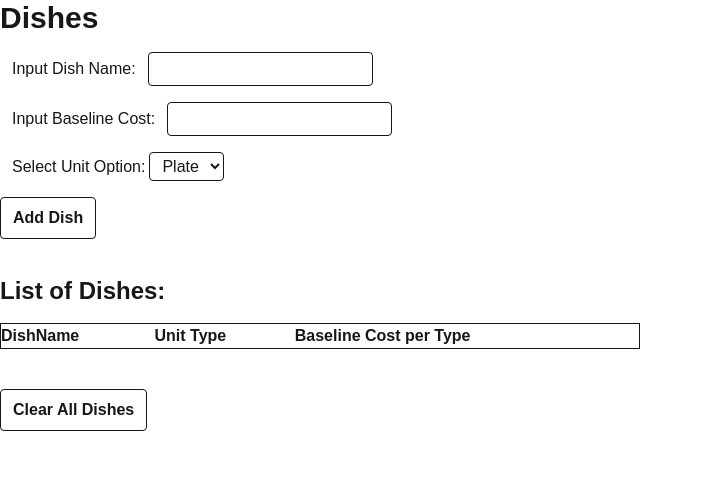
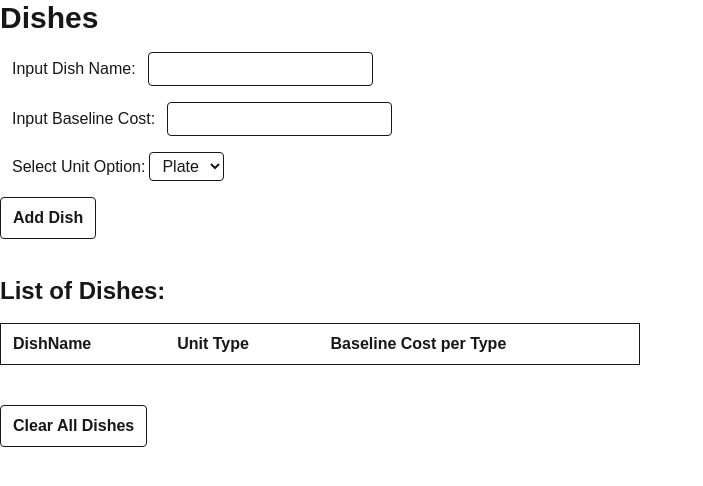
Before and after one commit to dokuritsu/catering-costs, a Next.js app: page /dishes in a window 1280 px wide. Shown: the top 486 px of the page, without its empty margins (0-703 px from the left). Built offline with nearby package versions, Linux system fonts and the light colour scheme.

Commit message:
Created an id for Dish type and updated Quote to utilize it

```diff
--- a/app/dishes/page.tsx
+++ b/app/dishes/page.tsx
@@ -17,7 +17,10 @@ export default function Dishes(){
     useEffect(() => {
         const raw = localStorage.getItem(STORAGE_KEY);
         if(raw){
-            setDishes(JSON.parse(raw));
+            const parsed = JSON.parse(raw) as Dish[];
+            console.log("loaded dishes", parsed);
+            console.log("dish ids:", parsed.map(d => d.id))
+            setDishes(parsed);
         }
         setLoaded(true);
     }, []);
@@ -34,7 +37,7 @@ export default function Dishes(){
     function handleAddDish(){
         const costNum = Number(baselineCostPerUnit);
         if(costNum > 0 && dishName.trim() !== ""){
-            const newDish = {dishName: dishName.trim(), unitType: unitType, baselineCostPerUnit: costNum};
+            const newDish = {id: crypto.randomUUID(), dishName: dishName.trim(), unitType: unitType, baselineCostPerUnit: costNum};
             setDishes(prev => [...prev, newDish]);
             setDishName("");
             setbaselineCostPerUnit("");
@@ -62,16 +65,16 @@ export default function Dishes(){
         const rows = dishes.map(dish =>
             <DishRow
                 dish={dish}
-                key={dish.dishName}/>
+                key={dish.id}/>
         )
 
         return (
             <table className='mt-4 border w-full md:w-2/3 lg:w-1/2 border-white-600 rounded-md'>
-                <thead className='px-3 py-2 text-left border-b border-white-600 font-semibold'>
+                <thead>
                     <tr>
-                        <th>DishName</th>
-                        <th>Unit Type</th>
-                        <th>Baseline Cost per Type</th>
+                        <th className='px-3 py-2 text-left border-b border-white-600 font-semibold'>DishName</th>
+                        <th className='px-3 py-2 text-left border-b border-white-600 font-semibold'>Unit Type</th>
+                        <th className='px-3 py-2 text-left border-b border-white-600 font-semibold'>Baseline Cost per Type</th>
                     </tr>
                 </thead>
                 <tbody>{rows}</tbody>
--- a/app/quote/page.tsx
+++ b/app/quote/page.tsx
@@ -9,7 +9,8 @@ const QUOTES_KEY = "catering_quotes_v1";
 export default function Quote(){
     // State variables
     const [dishes, setDishes] = useState<Dish[]>([]);
-    const [selectedDishName, setSelectedDishName] = useState("");
+    const [selectedDishId, setSelectedDishId] = useState("");
+    // const [selectedDishName, setSelectedDishName] = useState("");
     const [quantity, setQuantity] = useState("1");
     const [laborHours, setLaborHours] = useState("0");
     const [laborRate, setLaborRate] = useState("20");
@@ -24,13 +25,14 @@ export default function Quote(){
     const [savedQuotes, setSavedQuotes] = useState<Quote[]>([]);
 
     // Simplify
+    console.log(dishes.map(d=> d.id));
     const options = dishes.map(d =>
-        <option value={d.dishName} key={d.dishName}>{d.dishName}</option>
+        <option value={d.id} key={d.id}>{d.dishName}</option>
     )
     const qtyNum = Number(quantity)
 
     // Additional calculations
-    const selectedDish = dishes.find(d => d.dishName === selectedDishName)
+    const selectedDish = dishes.find(d => d.id === selectedDishId)
     const estimatedDishCost = selectedDish ? selectedDish.baselineCostPerUnit * qtyNum : 0
     const laborCost = Number(laborHours) * Number(laborRate)
     const overheadCost = Number(packagingCost) + Number(deliveryCost) + Number(miscCost)
@@ -51,7 +53,7 @@ export default function Quote(){
             const parsed = JSON.parse(raw) as Dish[];
             setDishes(parsed);
             if(parsed.length > 0){
-                setSelectedDishName(parsed[0].dishName);
+                setSelectedDishId(parsed[0].id);
             }
         }
     }, []);
@@ -71,8 +73,9 @@ export default function Quote(){
             // Create new Quote
             const newQuote = {
                 id: quoteId,
+                dishId: selectedDishId,
                 savedAt: new Date().toISOString(),
-                dishName: selectedDishName,
+                dishName: selectedDish?.dishName ?? "",
                 quantity: qtyNum,
                 laborHours: Number(laborHours),
                 laborRate: Number(laborRate),
@@ -106,7 +109,7 @@ export default function Quote(){
     }
 
     function handleLoadQuote(quote: Quote){
-        setSelectedDishName(quote.dishName);
+        setSelectedDishId(quote.dishId);
         setQuantity(String(quote.quantity));
         setLaborHours(String(quote.laborHours));
         setLaborRate(String(quote.laborRate));
@@ -135,7 +138,7 @@ export default function Quote(){
             <ul className="list-disc ml-6 space-y-1">
                 <li>
                     <label>Select a Dish:
-                        <select className="border rounded px-2 py-1 ml-1" name="selectedDish" value={selectedDishName} onChange={e => setSelectedDishName(e.target.value)}>
+                        <select className="border rounded px-2 py-1 ml-1" name="selectedDish" value={selectedDishId} onChange={e => setSelectedDishId(e.target.value)}>
                             <option value="" disabled>Select a dish...</option>
                             {options}
                         </select>
--- a/lib/types.ts
+++ b/lib/types.ts
@@ -1,5 +1,6 @@
 export type UnitType = "plate" | "tray";
 export type Dish = {
+    id: string,
     dishName: string;
     unitType: UnitType;
     baselineCostPerUnit: number;
@@ -7,6 +8,7 @@ export type Dish = {
 
 export type Quote = {
     id: string;
+    dishId: string,
     savedAt: string;
     dishName: string;
     quantity: number;
```
